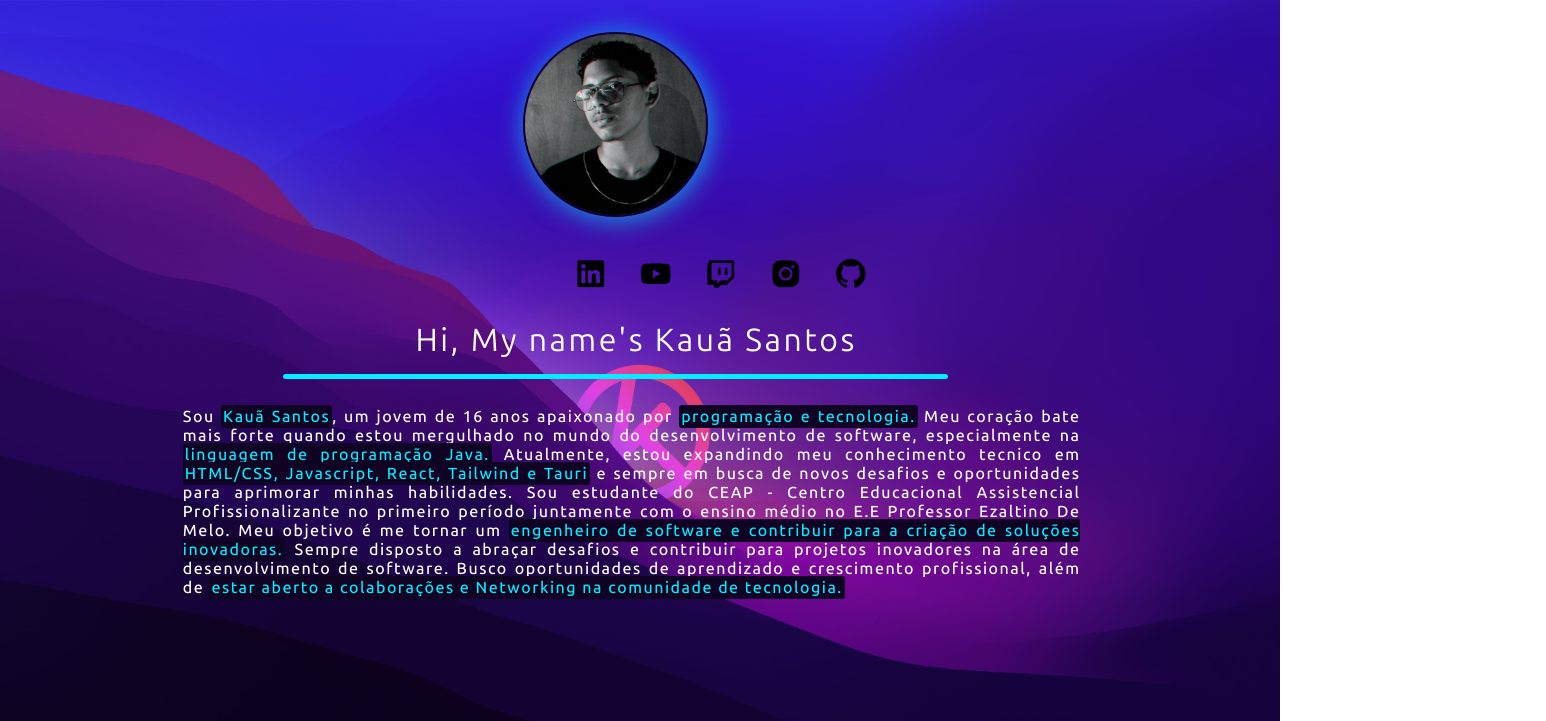
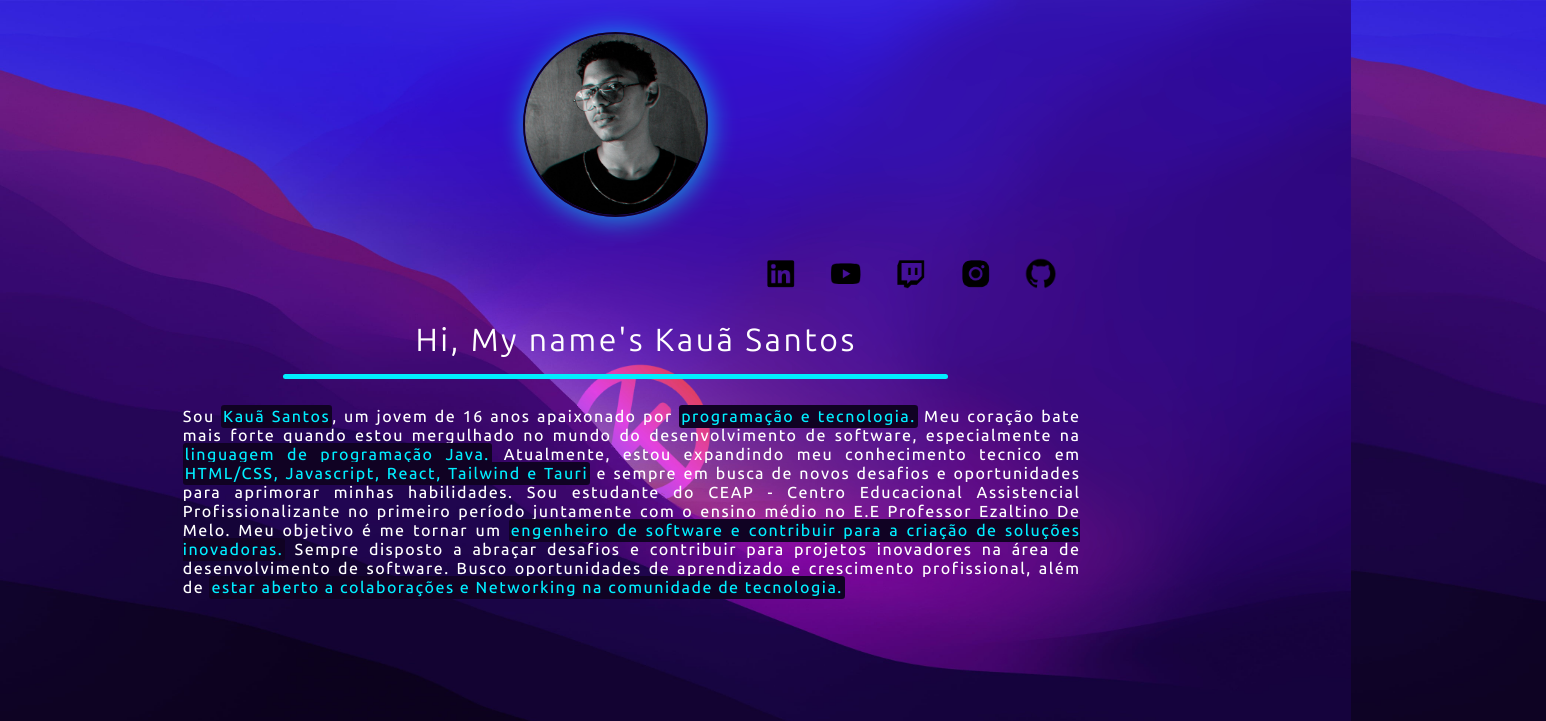
Before and after one commit to KauahsSantos/About-Me, a website: page home/index.html in a window 1280 px wide. Shown: the top 721 px of the page, 1546 px wide, since content can reach past the window. Drawn offline with nearby package versions, Linux system fonts and the light colour scheme.

Commit message:
Update style.css

```diff
--- a/home/style.css
+++ b/home/style.css
@@ -53,7 +53,7 @@ body{
 
                 & .socials{
                     text-align: center;
-                    padding: 35px 45.7%;
+                    padding: 35px 60%;
                     width: 250px;
                     height: 100px;
                     display: flex;
```
